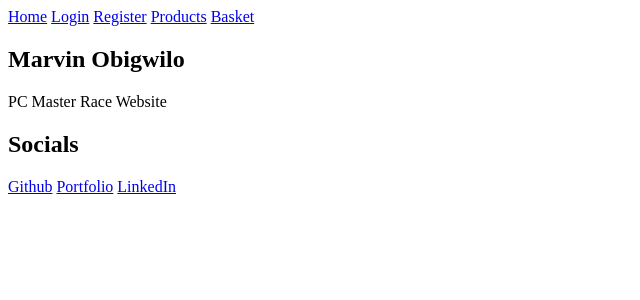
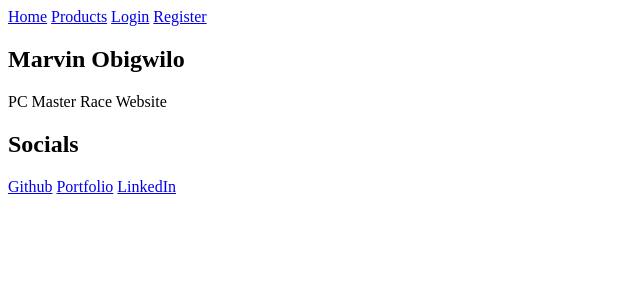
Before and after one commit to marvinobig/pcmasterrace, a PHP site: page / in a window 1280 px wide. Shown: the top 300 px of the page, without its empty margins (0-640 px from the left). Run offline with PHP 8.4, Linux system fonts and the light colour scheme.

Commit message:
make access to basket page conditional

```diff
--- a/index.php
+++ b/index.php
@@ -15,15 +15,15 @@
     <nav>
         <a class="active" href="index.php">Home</a>
 
+        <a href="pages/products.page.php">Products</a>
+
         <?php if (!isset($_SESSION["username"])): ?>
         <a href="pages/login.page.php">Login</a>
         <a href="pages/register.page.php">Register</a>
         <?php else: ?>
         <a href="pages/account.page.php">Account</a>
+        <a href="pages/basket.page.php">Basket</a>
         <?php endif?>
-
-        <a href="pages/products.page.php">Products</a>
-        <a href="pages/basket.page.php">Basket</a>
     </nav>
     <main>
 
--- a/pages/partials/nav.partial.php
+++ b/pages/partials/nav.partial.php
@@ -1,13 +1,13 @@
 <nav>
     <a class="active" href="../../index.php">Home</a>
+
+    <a href="products.page.php">Products</a>
 
     <?php if (!isset($_SESSION["username"])): ?>
     <a href="login.page.php">Login</a>
     <a href="register.page.php">Register</a>
     <?php else: ?>
     <a href="account.page.php">Account</a>
+    <a href="basket.page.php">Basket</a>
     <?php endif?>
-
-    <a href="products.page.php">Products</a>
-    <a href="basket.page.php">Basket</a>
 </nav>
```
